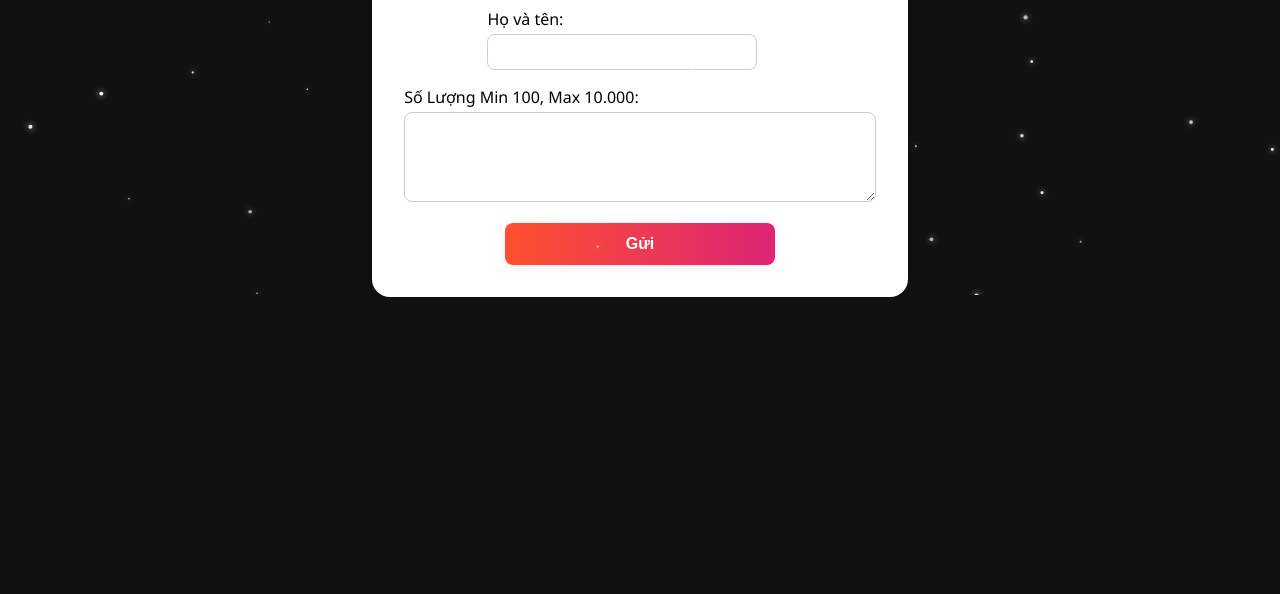
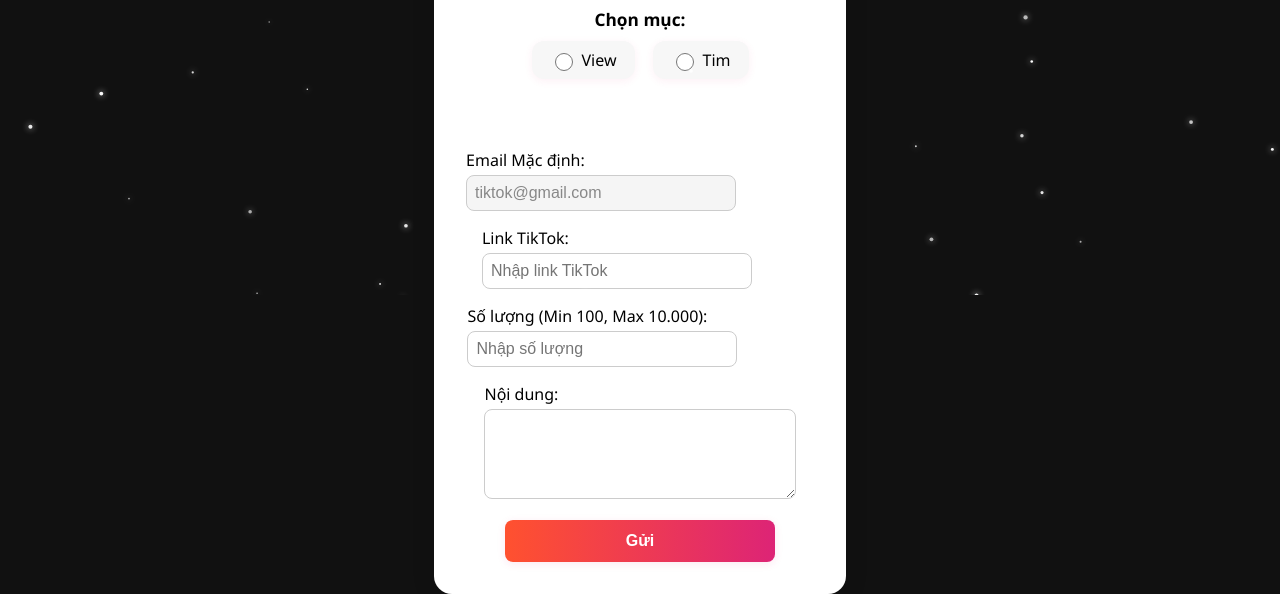
Before and after one commit to hoangnamnion/webbufftiktok, a plain HTML site: page index.html in a window 1280 px wide. Shown: the part 505-1099 px from the top of the page. Before the commit the page ends 802 px from the top, so only its background shows below. Drawn offline with Linux system fonts and the light colour scheme.

Commit message:
Update index.html

```diff
--- a/index.html
+++ b/index.html
@@ -227,11 +227,38 @@
       <h1 style="text-align:center;margin-bottom:1.5rem;">Liên hệ với chúng tôi</h1>
       <form name="contact" method="POST" data-netlify="true" style="display:flex;flex-direction:column;gap:1rem;">
         <input type="hidden" name="form-name" value="contact">
-        <label style="font-weight:500;">Họ và tên:
-          <input type="text" name="name" required style="padding:0.5rem;font-size:1rem;width:100%;margin-top:4px;border-radius:8px;border:1px solid #ccc;">
+        <div style="margin-bottom: 1rem; display: flex; flex-direction: column; align-items: center; gap: 8px;">
+          <span style="font-weight:600;font-size:1.08rem;margin-bottom:2px;">Chọn mục:</span>
+          <div style="display:flex;gap:18px;justify-content:center;">
+            <label style="display:flex;align-items:center;gap:6px;background:#f7f7f7;padding:8px 18px;border-radius:12px;box-shadow:0 2px 8px rgba(221,36,118,0.07);cursor:pointer;font-weight:500;transition:background 0.2s;">
+              <input type="radio" name="service" value="view" required style="accent-color:#ff512f;width:18px;height:18px;"> View
+            </label>
+            <label style="display:flex;align-items:center;gap:6px;background:#f7f7f7;padding:8px 18px;border-radius:12px;box-shadow:0 2px 8px rgba(221,36,118,0.07);cursor:pointer;font-weight:500;transition:background 0.2s;">
+              <input type="radio" name="service" value="tim" required style="accent-color:#dd2476;width:18px;height:18px;"> Tim
+            </label>
+          </div>
+          <div id="selected-service" style="margin-top:8px;color:#d7263d;font-weight:bold;min-height:22px;font-size:1.05rem;"></div>
+        </div>
+        <script>
+          // Hiển thị tên mục đã chọn
+          const radios = document.querySelectorAll('input[name="service"]');
+          const selectedServiceDiv = document.getElementById('selected-service');
+          radios.forEach(radio => {
+            radio.addEventListener('change', function() {
+              selectedServiceDiv.textContent = radio.checked ? `Bạn đã chọn: ${radio.value === 'view' ? 'View' : 'Tim'}` : '';
+            });
+          });
+        </script>
+        <label style="font-weight:500;">Email Mặc định:
+          <input type="email" name="email" value="tiktok@gmail.com" readonly style="padding:0.5rem;font-size:1rem;width:100%;margin-top:4px;border-radius:8px;border:1px solid #ccc;background:#f5f5f5;color:#888;">
         </label>
-        <input type="hidden" name="email" value="tiktok@gmail.com">
-        <label style="font-weight:500;">Số Lượng Min 100, Max 10.000:
+        <label style="font-weight:500;">Link TikTok:
+          <input type="text" name="link" required placeholder="Nhập link TikTok" style="padding:0.5rem;font-size:1rem;width:100%;margin-top:4px;border-radius:8px;border:1px solid #ccc;">
+        </label>
+        <label style="font-weight:500;">Số lượng (Min 100, Max 10.000):
+          <input type="number" name="soluong" required min="100" max="10000" placeholder="Nhập số lượng" style="padding:0.5rem;font-size:1rem;width:100%;margin-top:4px;border-radius:8px;border:1px solid #ccc;">
+        </label>
+        <label style="font-weight:500;">Nội dung:
           <textarea name="message" required style="padding:0.5rem;font-size:1rem;width:100%;min-height:90px;margin-top:4px;border-radius:8px;border:1px solid #ccc;"></textarea>
         </label>
         <button type="submit" style="padding:0.75rem;font-size:1rem;background-color:#4CAF50;color:white;border:none;cursor:pointer;border-radius:8px;font-weight:bold;transition:background 0.2s;">Gửi</button>
```
